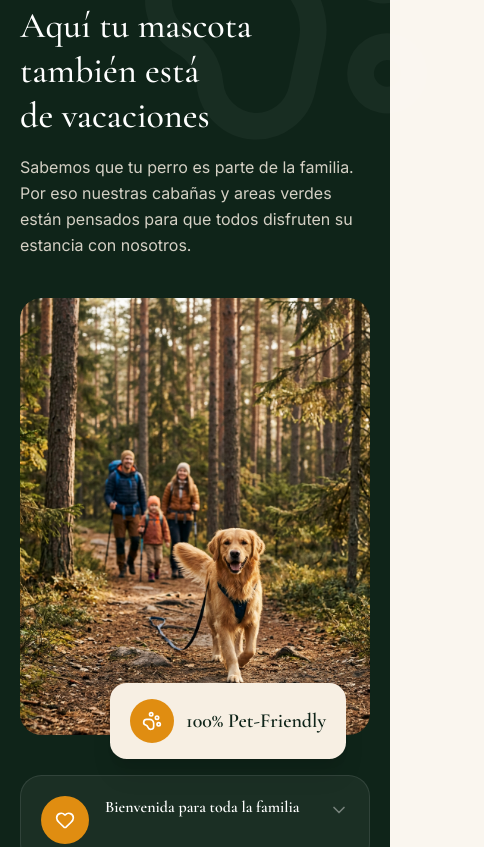
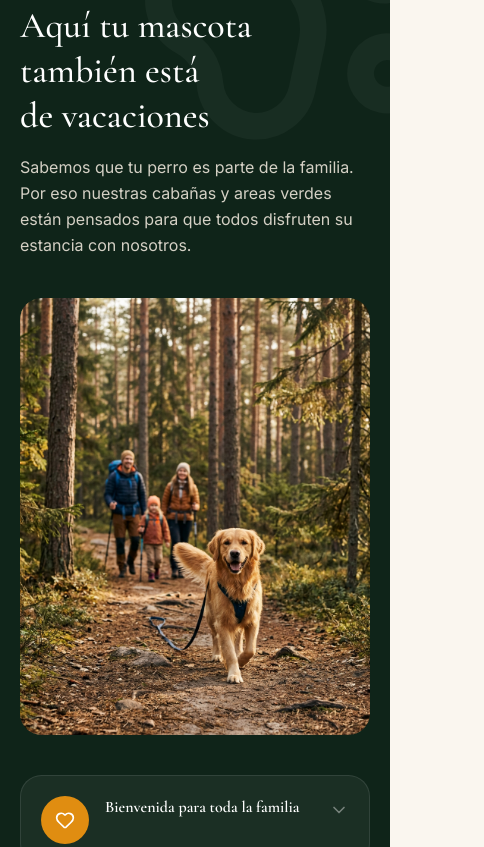
Before and after one commit to richtrueque/las-casitas-de-la-montana-landing, a Next.js app: page / in a window 390 px wide. Shown: the part 5617-6464 px from the top of the page, 484 px wide, since content can reach past the window. Built offline with nearby package versions, Linux system fonts and the light colour scheme.

Commit message:
scroll lateral en cel arreglado

```diff
--- a/components/site/pet-friendly.tsx
+++ b/components/site/pet-friendly.tsx
@@ -30,12 +30,12 @@ export function PetFriendly() {
 
   return (
     <section id="experiencias" ref={sectionRef} className="relative bg-pine-deep py-24 text-white md:py-32">
-      <PawPrint className="pointer-events-none absolute -right-16 -top-10 size-80 rotate-12 text-white/[0.04]" aria-hidden="true" />
+      {/* DECORATIVO AISLADO - este sí puede tener overflow-hidden sin matar el sticky */}
+      <div className="pointer-events-none absolute inset-0 overflow-hidden">
+        <PawPrint className="absolute -right-16 -top-10 size-80 rotate-12 text-white/[0.04]" aria-hidden="true" />
+      </div>
 
-      {/* CAMBIO CLAVE: flex en lugar de grid, asi no comparten altura */}
       <div className="relative mx-auto flex max-w-7xl flex-col items-start gap-14 px-5 md:px-8 lg:flex-row lg:gap-20">
-
-        {/* FOTO - ahora con ancho fijo y sticky real */}
         <div className="hidden w-full shrink-0 lg:block lg:w-[45%] lg:sticky lg:top-28 lg:self-start">
           <Reveal>
             <div className="relative">
@@ -56,14 +56,8 @@ export function PetFriendly() {
           </Reveal>
 
           <Reveal className="mt-10 lg:hidden">
-            <div className="relative">
-              <div className="relative aspect-[4/5] overflow-hidden rounded-2xl">
-                <Image src="/images/pet-friendly.png" alt="Perro feliz" fill sizes="100vw" className="object-cover" />
-              </div>
-              <div className="absolute -bottom-6 right-6 flex items-center gap-3 rounded-xl bg-beige px-5 py-4 text-pine-deep shadow-xl sm:right-10">
-                <span className="flex size-11 items-center justify-center rounded-full bg-wood text-white"><PawPrint className="size-5" /></span>
-                <span className="block font-serif text-xl font-semibold">100% Pet-Friendly</span>
-              </div>
+            <div className="relative aspect-[4/5] overflow-hidden rounded-2xl">
+              <Image src="/images/pet-friendly.png" alt="Perro feliz" fill sizes="100vw" className="object-cover" />
             </div>
           </Reveal>
 
@@ -76,16 +70,14 @@ export function PetFriendly() {
                     <div
                       onMouseEnter={() => setOpenIndex(i)}
                       onClick={() => setOpenIndex(isOpen ? null : i)}
-                      className={`group cursor-pointer rounded-2xl border transition-all duration-300 ease-out hover:-translate-y-1 hover:shadow-[0_12px_30px_-10px_rgba(0,0,0,0.4)] ${isOpen ? 'border-white/20 bg-white/10' : 'border-white/10 bg-white/5 hover:bg-white/10'}`}
+                      className={`group cursor-pointer rounded-2xl border transition-all duration-300 ease-out hover:-translate-y-1 ${isOpen ? 'border-white/20 bg-white/10' : 'border-white/10 bg-white/5 hover:bg-white/10'}`}
                     >
                       <div className="flex gap-4 p-5">
-                        <span className="flex size-12 shrink-0 items-center justify-center rounded-full bg-wood text-white">
-                          <Icon className="size-5" aria-hidden="true" />
-                        </span>
+                        <span className="flex size-12 shrink-0 items-center justify-center rounded-full bg-wood text-white"><Icon className="size-5" /></span>
                         <div className="flex-1 min-w-0">
                           <div className="flex items-start justify-between gap-3">
                             <span className="font-serif text- font-semibold leading-snug text-white">{title}</span>
-                            <ChevronDown className={`mt-1 size-5 shrink-0 text-white/40 transition-transform duration-300 ${isOpen ? 'rotate-180 text-white/80' : 'group-hover:text-white/80'}`} />
+                            <ChevronDown className={`mt-1 size-5 shrink-0 text-white/40 transition-transform duration-300 ${isOpen ? 'rotate-180 text-white/80' : ''}`} />
                           </div>
                           <div style={{ maxHeight: isOpen ? '400px' : '0', opacity: isOpen ? 1 : 0, transition: 'all 300ms ease-out' }} className="overflow-hidden">
                             <p className="pt-3 text-[14.5px] leading-relaxed text-white/70 text-pretty">{text}</p>
```
